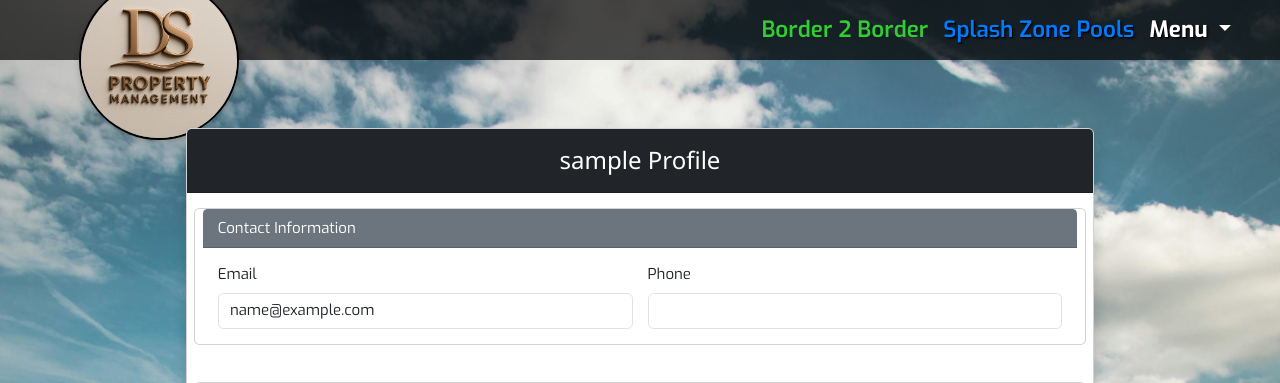
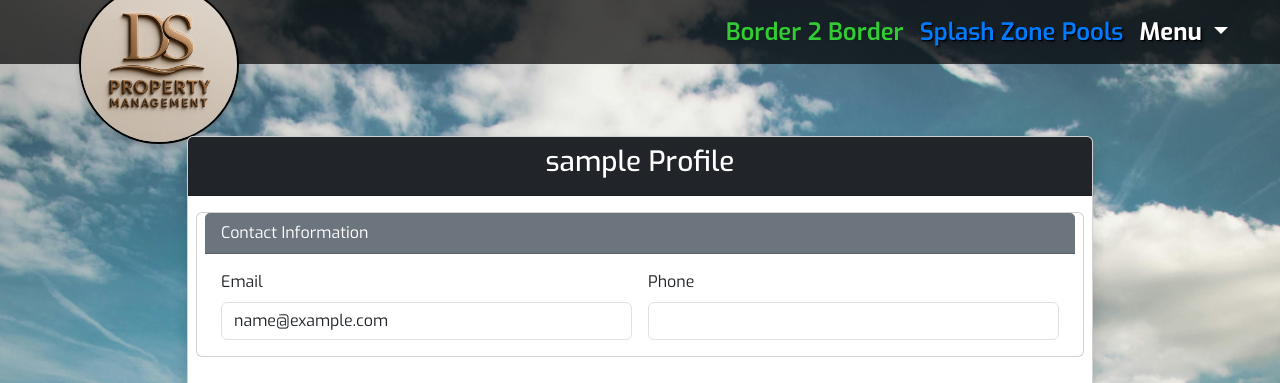
Before and after one commit to Rick-8/ds_property, a Django app: page /account/profile/ in a window 1280 px wide. Shown: the top 383 px of the page. Run offline with Django 4.2, Linux system fonts and the light colour scheme; the visitor is signed in with stand-in values (Sample User, id 1); some libraries are stand-ins or nearby versions.

Commit message:
Remove - W3C CDN Link in base.html

```diff
--- a/templates/allauth/base.html
+++ b/templates/allauth/base.html
@@ -26,6 +26,11 @@
     {% endblock %}
 
     {% block corecss %}
+    <!-- Favicon -->
+    <link rel="icon" href="{% static 'media/favicon.ico' %}" type="image/x-icon">
+    <link rel="icon" type="image/png" href="{% static 'media/favicon-32x32.png' %}" sizes="32x32" />
+    <link rel="icon" type="image/png" href="{% static 'media/favicon-16x16.png' %}" sizes="16x16" />
+
     <!-- Bootstrap CSS -->
     <link href="https://cdn.jsdelivr.net/npm/bootstrap@5.3.3/dist/css/bootstrap.min.css" rel="stylesheet">
     {% endblock %}
@@ -41,16 +46,8 @@
         href="https://fonts.googleapis.com/css2?family=Fjalla+One&family=Playfair+Display+SC:ital,wght@0,400;0,700;0,900;1,400;1,700;1,900&display=swap"
         rel="stylesheet">
 
-    <!-- W3.CSS Framework -->
-    <link rel="stylesheet" href="https://www.w3schools.com/w3css/5/w3.css">
-
     <!-- custom CSS -->
     <link rel="stylesheet" href="{% static 'css/style.css' %}">
-
-    <!-- Favicon -->
-    <link rel="icon" href="{% static 'media/favicon.ico' %}" type="image/x-icon">
-    <link rel="icon" type="image/png" href="{% static 'media/favicon-32x32.png' %}" sizes="32x32" />
-    <link rel="icon" type="image/png" href="{% static 'media/favicon-16x16.png' %}" sizes="16x16" />
 
     <title>DS Property Maintenance {% block extra_title %}{% endblock %}</title>
 </head>
@@ -77,12 +74,12 @@
                 <ul class="navbar-nav">
                     {% if request.path != '/accounts/login/' and request.path != '/accounts/logout/' and request.path != '/accounts/signup/' %}
                     <li class="nav-item">
-                        <a class="nav-link green w3-button" href="{% url 'border-2-border' %}">
+                        <a class="nav-link green" href="{% url 'border-2-border' %}">
                             Border 2 Border
                         </a>
                     </li>
                     <li class="nav-item">
-                        <a class="nav-link blue w3-button" href="{% url 'splashzone_pools' %}">
+                        <a class="nav-link blue" href="{% url 'splashzone_pools' %}">
                             Splash Zone Pools
                         </a>
                     </li>
@@ -91,7 +88,7 @@
 
                     {% if user.is_authenticated %}
                     <li class="nav-item dropdown">
-                        <a class="nav-link dropdown-toggle w3-button" href="#" id="navbarDropdown" role="button"
+                        <a class="nav-link dropdown-toggle" href="#" id="navbarDropdown" role="button"
                             data-bs-toggle="dropdown" aria-expanded="false">
                             Menu
                         </a>
@@ -103,10 +100,10 @@
                     </li>
                     {% else %}
                     <li class="nav-item">
-                        <a class="nav-link w3-button" href="{% url 'account_login' %}">Login</a>
+                        <a class="nav-link" href="{% url 'account_login' %}">Login</a>
                     </li>
                     <li class="nav-item">
-                        <a class="nav-link w3-button" href="{% url 'account_signup' %}">Register</a>
+                        <a class="nav-link" href="{% url 'account_signup' %}">Register</a>
                     </li>
                     {% endif %}
                 </ul>
@@ -177,13 +174,11 @@
                         </div>
                     </footer>
 
-
                     <!-- Add FontAwesome CDN for icons -->
                     <script src="https://kit.fontawesome.com/58851690d4.js" crossorigin="anonymous"></script>
 
                     <!-- Bootstrap JS Bundle -->
                     <script src="https://cdn.jsdelivr.net/npm/bootstrap@5.3.3/dist/js/bootstrap.bundle.min.js"></script>
-
 
                     <script>
                         document.addEventListener('DOMContentLoaded', () => {
```
